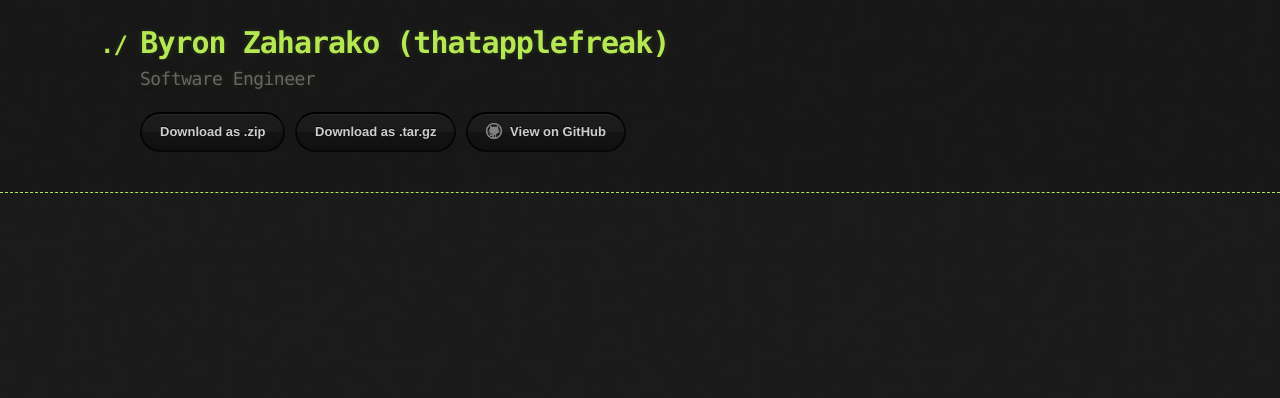
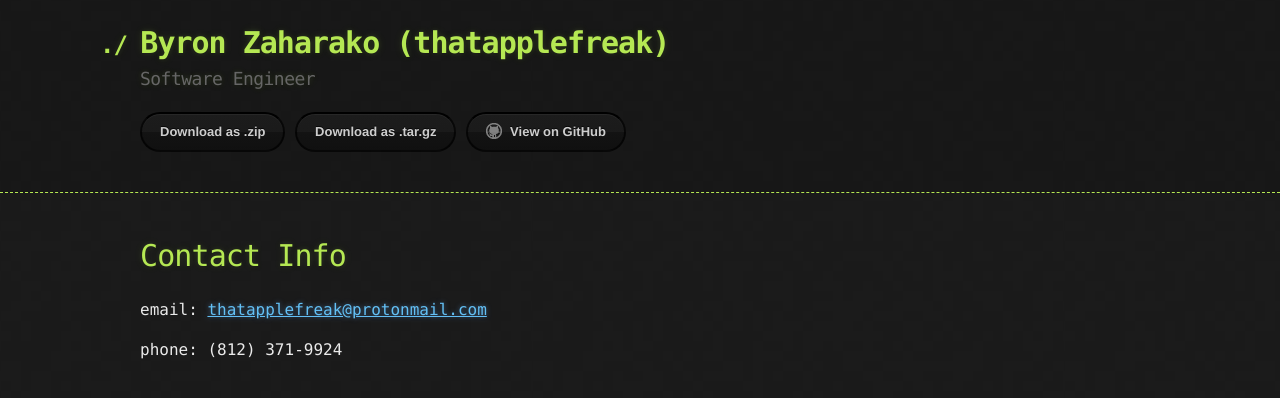
Before and after one commit to thatapplefreak/thatapplefreak.github.io, a Jekyll site: the page built from index.md, in a window 1280 px wide. Shown: the top 398 px of the page. Built offline with Jekyll 4.4.1, drawn with Linux system fonts in a browser that asks for light colours; our own code applies the rules of GitHub Pages for plain Markdown files.

Commit message:
contact info

```diff
--- a/index.md
+++ b/index.md
@@ -1,3 +1,9 @@
 ---
 layout: default
 ---
+
+# Contact Info
+
+email: [thatapplefreak@protonmail.com](thatapplefreak@protonmail.com)
+
+phone: (812) 371-9924
```
